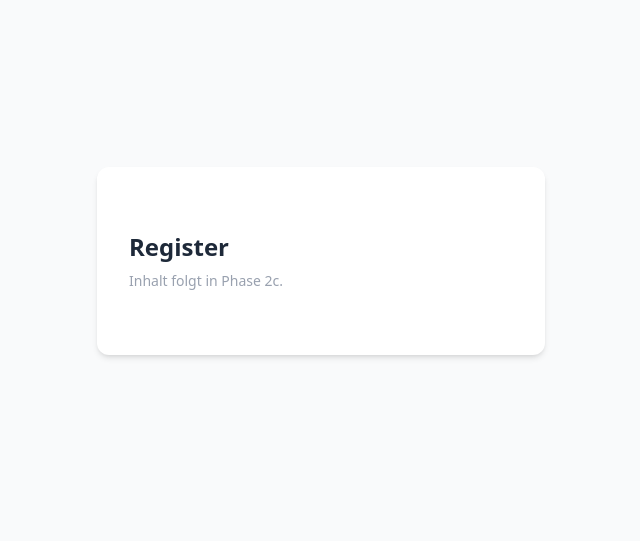
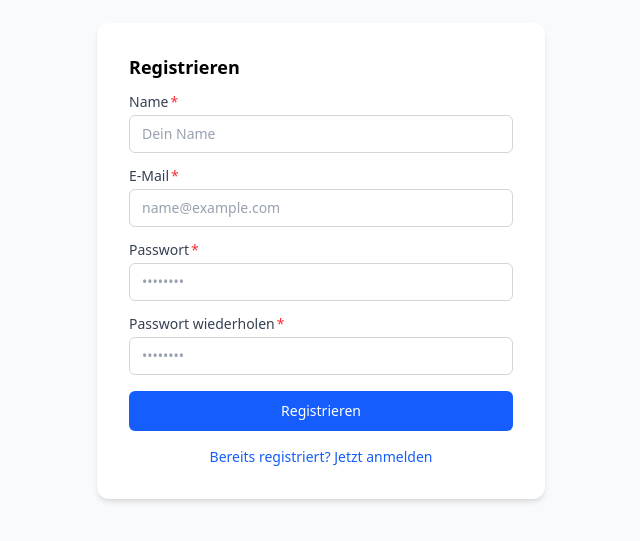
Before and after one commit to gjo-se/gjo-se.com, a React (Vite) app in the folder frontend/: page /register in a window 1280 px wide. Shown: the part 139-680 px from the top of the page, without its empty margins (319-959 px from the left). Built offline with nearby package versions, Linux system fonts and the light colour scheme; no server answers.

Commit message:
ISSUE-87 (#95)
Co-authored-by: Gregory Jo Erdmann <gregory.erdmann@entrados.de>

```diff
--- a/frontend/src/components/organisms/AuthForm/AuthForm.tsx
+++ b/frontend/src/components/organisms/AuthForm/AuthForm.tsx
@@ -1,53 +1,183 @@
 import { useState } from 'react'
+import { Link } from 'react-router-dom'
+import axios from 'axios'
 import Button from '../../atoms/Button'
 import Input from '../../atoms/Input'
 import FormField from '../../molecules/FormField'
 import Text from '../../atoms/Text'
+import { useAuth } from '../../../features/auth'
 
+/** Modus des Formulars: Login oder Registrierung. */
 export type AuthFormMode = 'login' | 'register'
 
-export interface AuthFormData {
-  email: string
-  password: string
-  name?: string
+export interface AuthFormProps {
+  /** Formular-Modus */
+  mode: AuthFormMode
+  /** Wird nach erfolgreichem Login/Register aufgerufen. */
+  onSuccess?: () => void
 }
 
-export interface AuthFormProps {
-  mode: AuthFormMode
-  onSubmit: (data: AuthFormData) => void
-  isLoading?: boolean
-  error?: string
-  className?: string
-}
+/**
+ * AuthForm – Login- oder Registrierungsformular.
+ *
+ * Nutzt `useAuth()` aus `features/auth` für State-Management.
+ * Fehlermeldungen sind generisch – kein Durchreichen von Backend-Rohfehlern.
+ *
+ * @example
+ * <AuthForm mode="login" onSuccess={() => navigate('/me')} />
+ */
+export default function AuthForm({ mode, onSuccess }: AuthFormProps) {
+  const { login, register } = useAuth()
 
-/** AuthForm – Login- oder Registrierungsformular. Stub – wird in Phase 2h ausgebaut. */
-export default function AuthForm({ mode, onSubmit, isLoading, error, className }: AuthFormProps) {
   const [email, setEmail] = useState('')
   const [password, setPassword] = useState('')
+  const [passwordConfirm, setPasswordConfirm] = useState('')
   const [name, setName] = useState('')
+  const [isLoading, setIsLoading] = useState(false)
+  const [error, setError] = useState<string | null>(null)
+  const [successMessage, setSuccessMessage] = useState<string | null>(null)
+
+  const handleSubmit = async (e: React.FormEvent) => {
+    e.preventDefault()
+    setError(null)
+    setSuccessMessage(null)
+
+    // Client-seitige Validierung nur im Register-Modus
+    if (mode === 'register') {
+      if (password.length < 8) {
+        setError('Das Passwort muss mindestens 8 Zeichen lang sein.')
+        return
+      }
+      if (password !== passwordConfirm) {
+        setError('Die Passwörter stimmen nicht überein.')
+        return
+      }
+    }
+
+    setIsLoading(true)
+    try {
+      if (mode === 'login') {
+        await login(email, password)
+        onSuccess?.()
+      } else {
+        await register(email, name, password)
+        setSuccessMessage(
+          'Registrierung erfolgreich. Bitte prüfe deine E-Mails zur Bestätigung.',
+        )
+      }
+    } catch (err) {
+      if (axios.isAxiosError(err)) {
+        const status = err.response?.status
+        if (mode === 'login') {
+          if (status === 403) {
+            setError('Bitte bestätige zuerst deine E-Mail-Adresse.')
+          } else {
+            // 401 und alle anderen → generische Meldung (kein User-Enumeration)
+            setError('E-Mail oder Passwort falsch.')
+          }
+        } else {
+          if (status === 400) {
+            setError('Diese E-Mail-Adresse ist bereits registriert.')
+          } else {
+            setError('Registrierung fehlgeschlagen. Bitte versuche es erneut.')
+          }
+        }
+      } else {
+        setError('Ein unbekannter Fehler ist aufgetreten.')
+      }
+    } finally {
+      setIsLoading(false)
+    }
+  }
 
   return (
-    <form
-      className={`flex flex-col gap-4 ${className ?? ''}`}
-      onSubmit={e => { e.preventDefault(); onSubmit({ email, password, name }) }}
-    >
+    <form className="flex flex-col gap-4" onSubmit={handleSubmit}>
       <Text as="h2" variant="subheading" weight="semibold">
         {mode === 'login' ? 'Anmelden' : 'Registrieren'}
       </Text>
+
+      {/* Fehlermeldung */}
+      {error && (
+        <p role="alert" className="rounded-md bg-red-50 px-3 py-2 text-sm text-red-600">
+          {error}
+        </p>
+      )}
+
+      {/* Erfolgsmeldung (Register) */}
+      {successMessage && (
+        <p role="status" className="rounded-md bg-green-50 px-3 py-2 text-sm text-green-700">
+          {successMessage}
+        </p>
+      )}
+
       {mode === 'register' && (
-        <FormField label="Name">
-          <Input value={name} onChange={e => setName(e.target.value)} placeholder="Dein Name" />
+        <FormField label="Name" required>
+          <Input
+            value={name}
+            onChange={(e) => setName(e.target.value)}
+            placeholder="Dein Name"
+            required
+            autoComplete="name"
+          />
         </FormField>
       )}
+
       <FormField label="E-Mail" required>
-        <Input type="email" value={email} onChange={e => setEmail(e.target.value)} placeholder="name@example.com" />
+        <Input
+          type="email"
+          value={email}
+          onChange={(e) => setEmail(e.target.value)}
+          placeholder="name@example.com"
+          required
+          autoComplete="email"
+        />
       </FormField>
-      <FormField label="Passwort" required error={error}>
-        <Input type="password" value={password} onChange={e => setPassword(e.target.value)} placeholder="••••••••" />
+
+      <FormField label="Passwort" required>
+        <Input
+          type="password"
+          value={password}
+          onChange={(e) => setPassword(e.target.value)}
+          placeholder="••••••••"
+          required
+          autoComplete={mode === 'login' ? 'current-password' : 'new-password'}
+        />
       </FormField>
-      <Button type="submit" variant="primary" loading={isLoading}>
+
+      {mode === 'register' && (
+        <FormField label="Passwort wiederholen" required>
+          <Input
+            type="password"
+            value={passwordConfirm}
+            onChange={(e) => setPasswordConfirm(e.target.value)}
+            placeholder="••••••••"
+            required
+            autoComplete="new-password"
+          />
+        </FormField>
+      )}
+
+      <Button type="submit" variant="primary" loading={isLoading} disabled={isLoading}>
         {mode === 'login' ? 'Anmelden' : 'Registrieren'}
       </Button>
+
+      {/* Links */}
+      <div className="flex flex-col gap-1 text-center text-sm text-gray-500">
+        {mode === 'login' ? (
+          <>
+            <Link to="/register" className="text-blue-600 hover:underline">
+              Noch kein Konto? Jetzt registrieren
+            </Link>
+            <Link to="/forgot-password" className="text-gray-400 hover:underline">
+              Passwort vergessen?
+            </Link>
+          </>
+        ) : (
+          <Link to="/login" className="text-blue-600 hover:underline">
+            Bereits registriert? Jetzt anmelden
+          </Link>
+        )}
+      </div>
     </form>
   )
 }
--- a/frontend/src/components/organisms/AuthForm/index.ts
+++ b/frontend/src/components/organisms/AuthForm/index.ts
@@ -1,2 +1,2 @@
 export { default } from './AuthForm'
-export type { AuthFormProps, AuthFormData, AuthFormMode } from './AuthForm'
+export type { AuthFormProps, AuthFormMode } from './AuthForm'
--- a/frontend/src/pages/LoginPage.tsx
+++ b/frontend/src/pages/LoginPage.tsx
@@ -1,15 +1,19 @@
+import { useNavigate } from 'react-router-dom'
 import SEOMeta from '../components/atoms/SEOMeta'
+import AuthForm from '../components/organisms/AuthForm'
 
 /**
- * LoginPage – Platzhalter-Seite.
- * Wird in Phase 2c mit Inhalt befüllt.
+ * LoginPage – Anmeldeseite mit AuthForm.
+ * Wird über AuthLayout im Router eingebunden.
+ * Nach erfolgreichem Login: Redirect zu /me.
  */
 export default function LoginPage() {
+  const navigate = useNavigate()
+
   return (
-    <div className="py-8">
-      <SEOMeta title="Login" description="Anmelden bei gjo-se.com." />
-      <h1 className="text-2xl font-semibold text-gray-800">Login</h1>
-      <p className="mt-2 text-sm text-gray-400">Inhalt folgt in Phase 2c.</p>
-    </div>
+    <>
+      <SEOMeta title="Anmelden" description="Melde dich bei gjo-se.com an." />
+      <AuthForm mode="login" onSuccess={() => navigate('/me')} />
+    </>
   )
 }
--- a/frontend/src/pages/MePage.tsx
+++ b/frontend/src/pages/MePage.tsx
@@ -1,15 +1,47 @@
+import { useNavigate } from 'react-router-dom'
 import SEOMeta from '../components/atoms/SEOMeta'
+import { useAuth } from '../features/auth'
+import Button from '../components/atoms/Button'
+import Text from '../components/atoms/Text'
 
 /**
- * MePage – Platzhalter-Seite.
- * Wird in Phase 2c mit Inhalt befüllt.
+ * MePage – Persönlicher Dashboard-Bereich.
+ * Durch ProtectedRoute geschützt – nur für eingeloggte User erreichbar.
  */
 export default function MePage() {
+  const { user, logout } = useAuth()
+  const navigate = useNavigate()
+
+  const handleLogout = async () => {
+    await logout()
+    navigate('/')
+  }
+
   return (
     <div className="py-8">
       <SEOMeta title="Dashboard" description="Dein persönlicher Bereich auf gjo-se.com." />
-      <h1 className="text-2xl font-semibold text-gray-800">Dashboard</h1>
-      <p className="mt-2 text-sm text-gray-400">Inhalt folgt in Phase 2c.</p>
+      <div className="mx-auto max-w-xl">
+        <Text as="h1" variant="heading" weight="bold" className="mb-6">
+          Willkommen, {user?.name}
+        </Text>
+        <dl className="mb-8 space-y-3 rounded-xl border border-gray-200 bg-white p-6 shadow-sm">
+          <div className="flex gap-2">
+            <dt className="w-24 font-medium text-gray-500">Name</dt>
+            <dd className="text-gray-900">{user?.name}</dd>
+          </div>
+          <div className="flex gap-2">
+            <dt className="w-24 font-medium text-gray-500">E-Mail</dt>
+            <dd className="text-gray-900">{user?.email}</dd>
+          </div>
+          <div className="flex gap-2">
+            <dt className="w-24 font-medium text-gray-500">Rolle</dt>
+            <dd className="text-gray-900">{user?.role}</dd>
+          </div>
+        </dl>
+        <Button variant="destructive" onClick={handleLogout}>
+          Abmelden
+        </Button>
+      </div>
     </div>
   )
 }
--- a/frontend/src/pages/RegisterPage.tsx
+++ b/frontend/src/pages/RegisterPage.tsx
@@ -1,15 +1,16 @@
 import SEOMeta from '../components/atoms/SEOMeta'
+import AuthForm from '../components/organisms/AuthForm'
 
 /**
- * RegisterPage – Platzhalter-Seite.
- * Wird in Phase 2c mit Inhalt befüllt.
+ * RegisterPage – Registrierungsseite mit AuthForm.
+ * Wird über AuthLayout im Router eingebunden.
+ * Nach Erfolg: Erfolgsmeldung (kein auto-login – Double Opt-In in Phase 2i).
  */
 export default function RegisterPage() {
   return (
-    <div className="py-8">
+    <>
       <SEOMeta title="Registrieren" description="Neuen Account anlegen bei gjo-se.com." />
-      <h1 className="text-2xl font-semibold text-gray-800">Register</h1>
-      <p className="mt-2 text-sm text-gray-400">Inhalt folgt in Phase 2c.</p>
-    </div>
+      <AuthForm mode="register" />
+    </>
   )
 }
--- a/frontend/src/pages/dev/OrganismsShowcase.tsx
+++ b/frontend/src/pages/dev/OrganismsShowcase.tsx
@@ -139,11 +139,11 @@ export default function OrganismsShowcase() {
         <div className="grid gap-6 p-4 md:grid-cols-2">
           <div>
             <p className="mb-2 text-xs text-gray-400">mode: login</p>
-            <AuthForm mode="login" onSubmit={() => {}} />
+            <AuthForm mode="login" onSuccess={() => {}} />
           </div>
           <div>
             <p className="mb-2 text-xs text-gray-400">mode: register</p>
-            <AuthForm mode="register" onSubmit={() => {}} />
+            <AuthForm mode="register" onSuccess={() => {}} />
           </div>
         </div>
       </OrgSection>
```
Also changed, not shown: frontend/src/components/organisms/Header/Header.tsx (+24 -2 lines), 2 other files (tests, documents, lock files or other folders).
